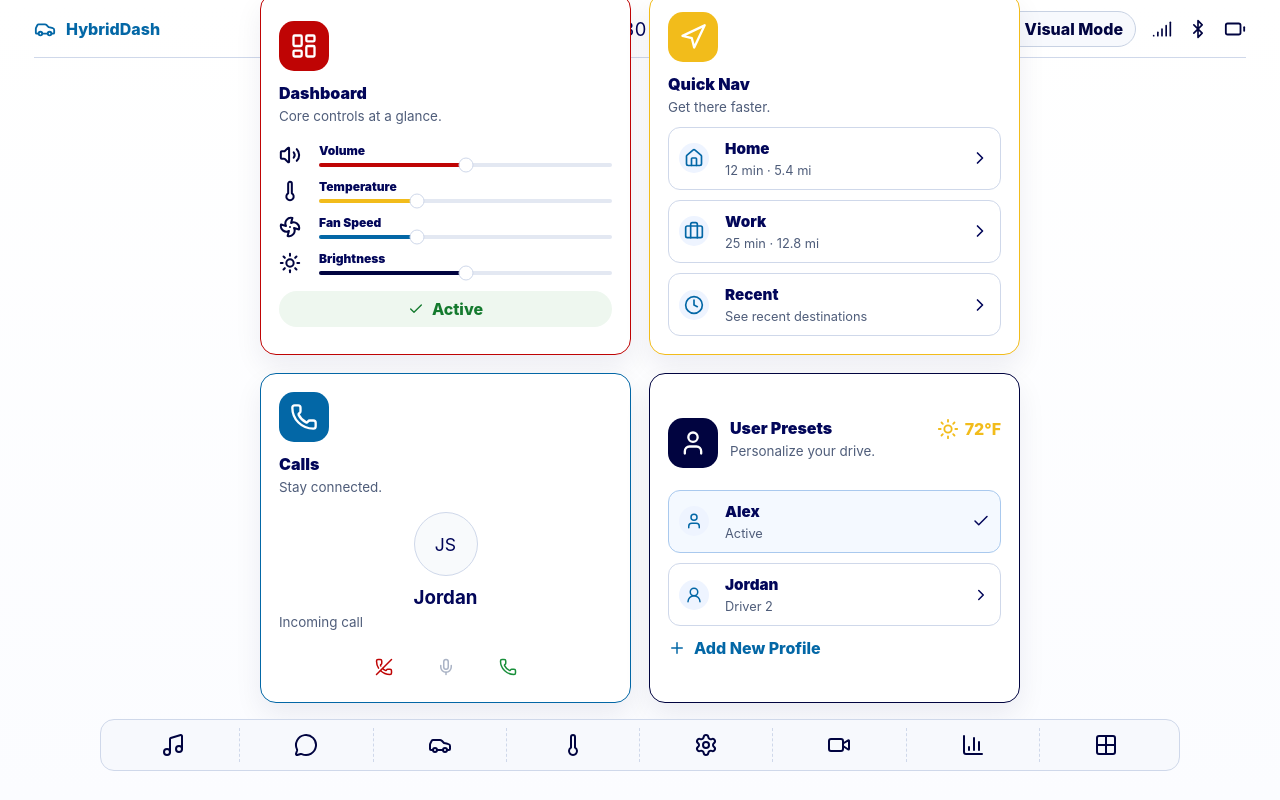
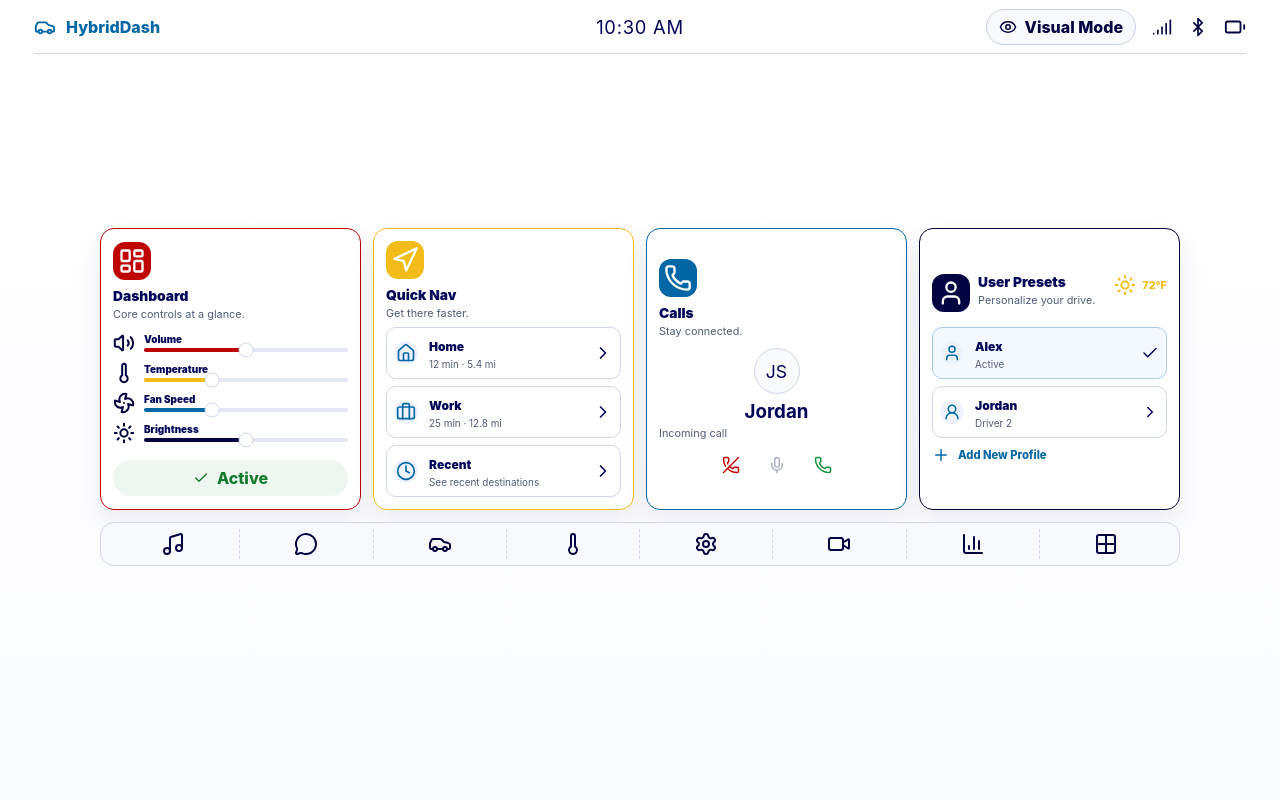
Before and after one commit to ananyamhetras/HybridCarDash, a React (Vite) app: page / in a window 1280 px wide. Built offline with nearby package versions, Linux system fonts and the light colour scheme.

Commit message:
Change CSS for layout/responsiveness

```diff
--- a/src/styles.css
+++ b/src/styles.css
@@ -912,3 +912,191 @@ svg {
     grid-template-columns: 1fr;
   }
 }
+
+/* iPad/tablet landscape fix */
+
+@media (orientation: landscape) and (max-height: 820px) {
+  body {
+    overflow: hidden;
+  }
+
+  .app {
+    width: 100vw;
+    height: 100dvh;
+    overflow: hidden;
+    padding: 0 clamp(18px, 3vw, 34px) 16px;
+  }
+
+  .topBar {
+    height: 54px;
+    flex-shrink: 0;
+  }
+
+  .overviewScreen {
+    height: calc(100dvh - 54px - 16px);
+    justify-content: center;
+    gap: 12px;
+  }
+
+  .primaryGrid {
+    max-width: 1080px;
+    grid-template-columns: repeat(4, minmax(0, 1fr));
+    gap: 12px;
+  }
+
+  .primaryTile {
+    min-height: 178px;
+    padding: 12px;
+    border-radius: 14px;
+  }
+
+  .tileIcon {
+    width: 38px;
+    height: 38px;
+    border-radius: 12px;
+    margin-bottom: 8px;
+  }
+
+  .primaryTile h2 {
+    font-size: 0.86rem;
+  }
+
+  .primaryTile p {
+    font-size: 0.68rem;
+    line-height: 1.2;
+  }
+
+  .dashboardMini {
+    margin-top: 10px;
+    gap: 8px;
+  }
+
+  .controlLine {
+    grid-template-columns: 24px 1fr;
+    gap: 7px;
+  }
+
+  .controlLine strong {
+    font-size: 0.62rem;
+    margin-bottom: 3px;
+  }
+
+  .routeMini,
+  .driverPreview {
+    grid-template-columns: 28px 1fr auto;
+    gap: 7px;
+    padding: 7px;
+    margin-top: 7px;
+    border-radius: 10px;
+  }
+
+  .routeMini span,
+  .driverPreview span {
+    width: 24px;
+    height: 24px;
+  }
+
+  .routeMini strong,
+  .driverPreview strong {
+    font-size: 0.75rem;
+  }
+
+  .routeMini p,
+  .driverPreview p {
+    font-size: 0.62rem;
+  }
+
+  .callerCircle {
+    width: 46px;
+    height: 46px;
+    margin: 10px auto 6px;
+  }
+
+  .callActions {
+    gap: 18px;
+    margin-top: 10px;
+  }
+
+  .callDot {
+    width: 28px;
+    height: 28px;
+  }
+
+  .presetTop {
+    grid-template-columns: 38px 1fr auto;
+    gap: 8px;
+  }
+
+  .weather {
+    font-size: 0.68rem;
+  }
+
+  .addProfile {
+    margin-top: 8px;
+    font-size: 0.7rem;
+  }
+
+  .supportDock {
+    max-width: 1080px;
+    min-height: 88px;
+  }
+
+  .supportStrip {
+    min-height: 44px;
+  }
+
+  .supportStrip span {
+    min-height: 30px;
+  }
+
+  .expandedSupportPanel {
+    padding: 8px;
+  }
+
+  .expandedPanelHeader {
+    margin-bottom: 6px;
+    font-size: 0.72rem;
+  }
+
+  .expandedPanelHeader button,
+  .collapseButton {
+    padding: 4px 10px;
+    font-size: 0.68rem;
+  }
+
+  .moduleGrid {
+    grid-template-columns: repeat(8, minmax(0, 1fr));
+    gap: 6px;
+  }
+
+  .moduleTile {
+    min-height: 64px;
+    padding: 6px;
+    border-radius: 9px;
+  }
+
+  .moduleHeader {
+    gap: 5px;
+  }
+
+  .moduleHeader span {
+    width: 19px;
+    height: 19px;
+    border-radius: 6px;
+  }
+
+  .moduleHeader h3 {
+    font-size: 0.52rem;
+  }
+
+  .moduleTile p {
+    font-size: 0.48rem;
+    line-height: 1.1;
+    margin-top: 3px;
+  }
+
+  .moduleTile strong {
+    font-size: 0.54rem;
+    margin-top: 2px;
+  }
+}
```
